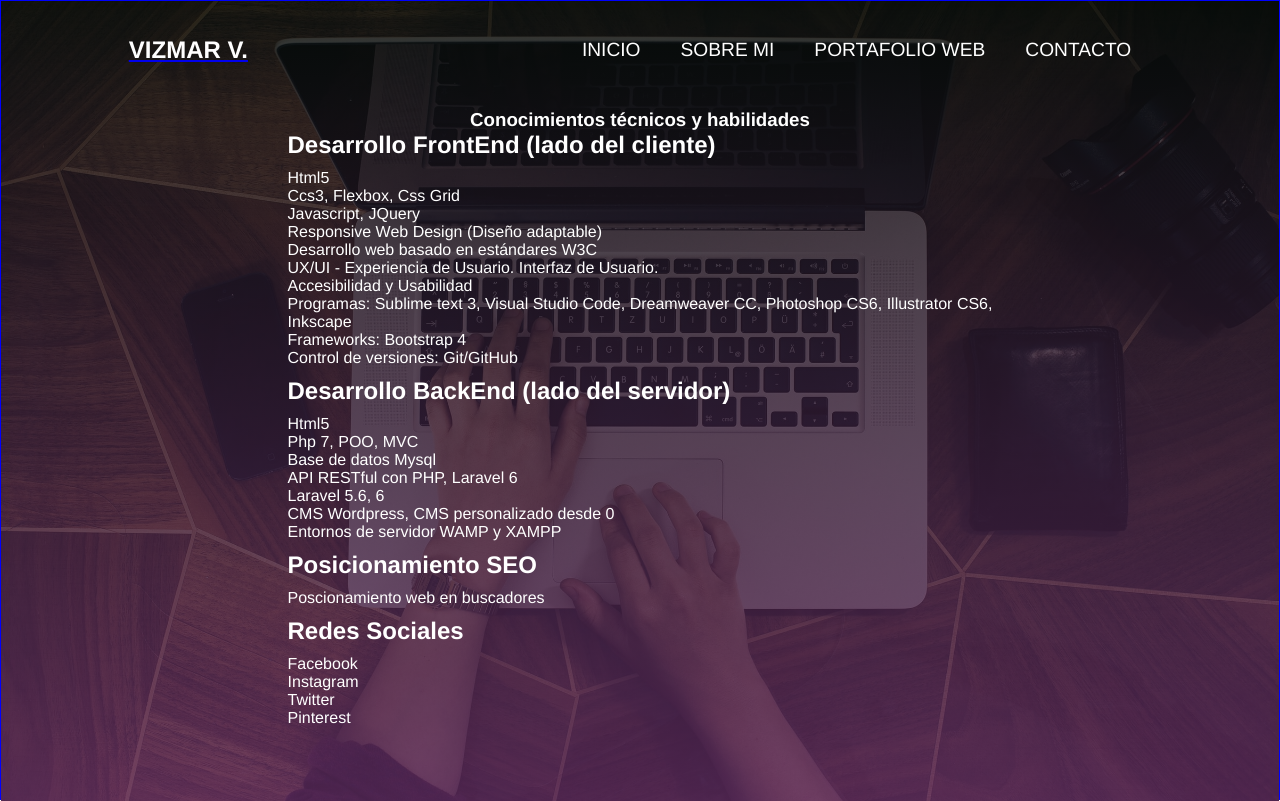
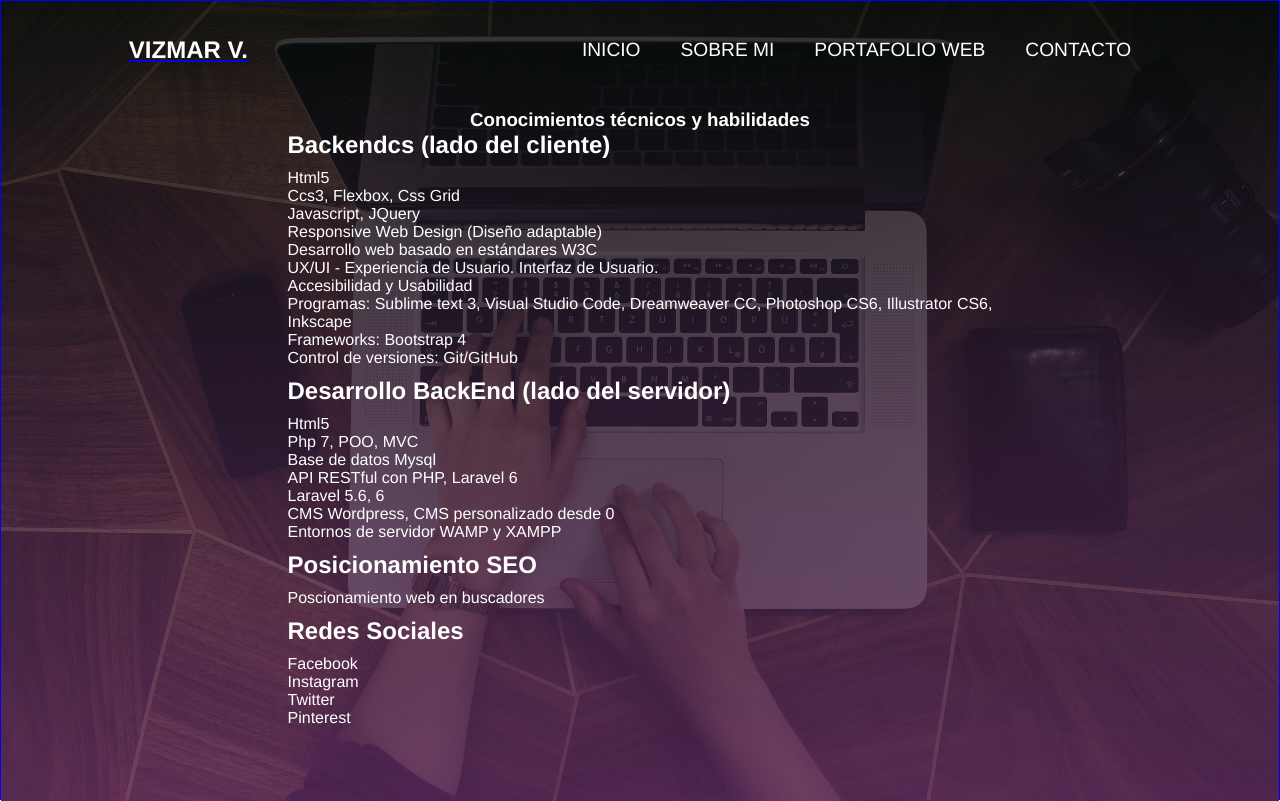
Before and after one commit to vizmarvizcaino/react_introduction_test, a React (Create React App) app: page /portafolio-web in a window 1280 px wide. Built offline with nearby package versions, Linux system fonts and the light colour scheme.

Commit message:
new feature4

```diff
--- a/src/page/Portafolio-Web.js
+++ b/src/page/Portafolio-Web.js
@@ -4,7 +4,7 @@ function PortafolioWeb () {
         <div className="portafolio-web">
              <h3>Conocimientos técnicos y habilidades</h3>
             <div className="titulo">
-                <h2>Desarrollo FrontEnd (lado del cliente)</h2>
+                <h2>Backendcs (lado del cliente)</h2>
                 <ul>
                     <li><p>Html5</p></li>
                     <li><p>Ccs3, Flexbox, Css Grid</p></li>
```
